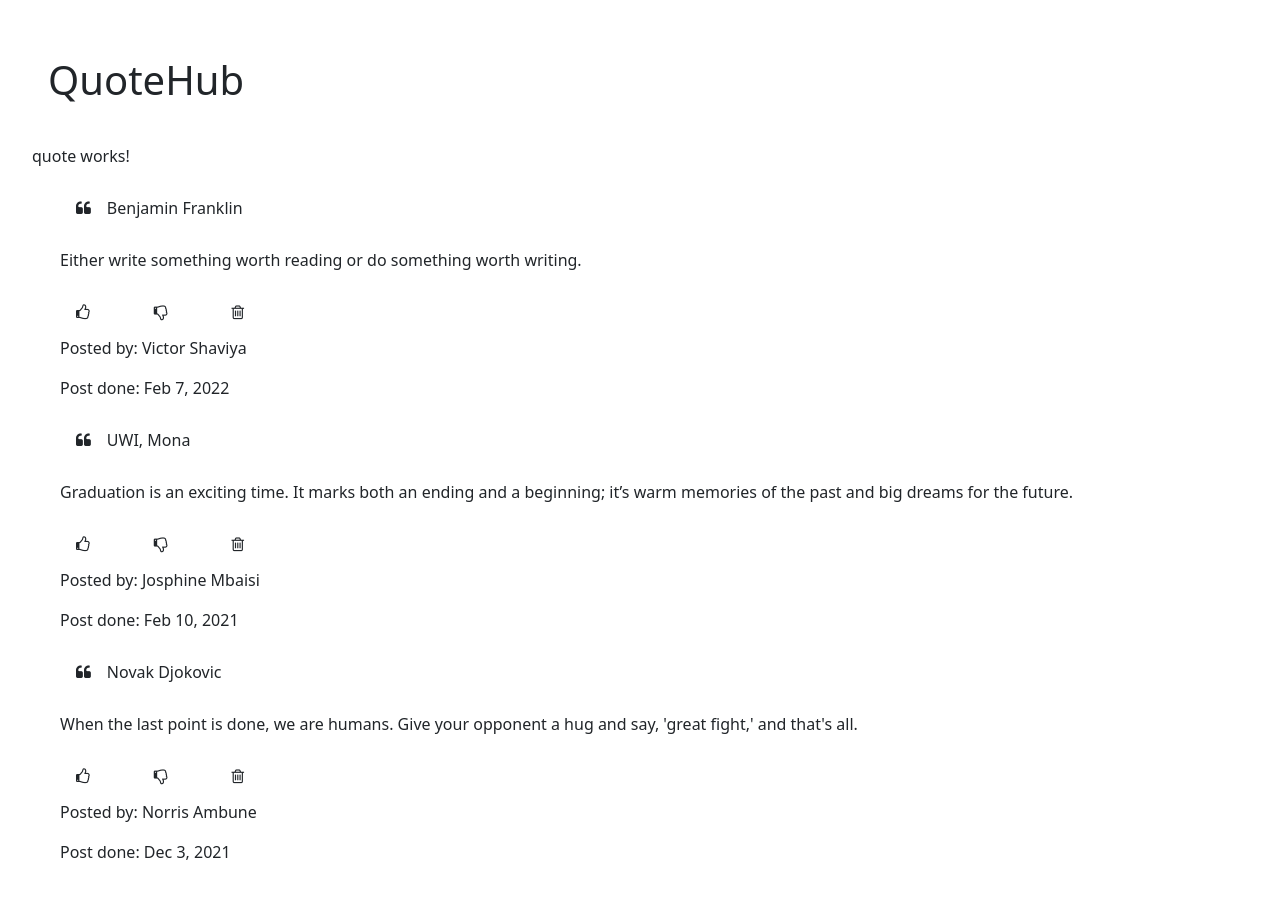
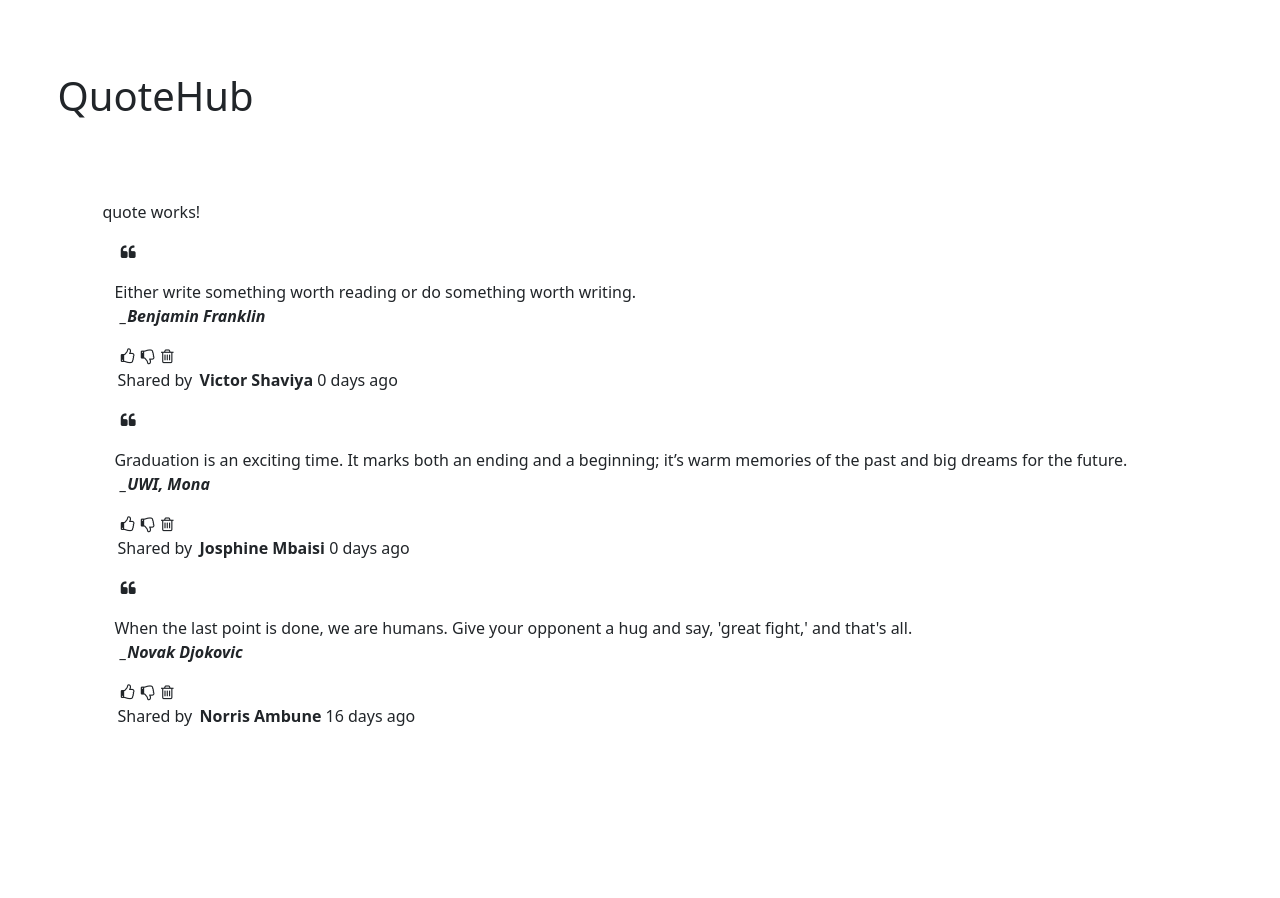
Before and after one commit to ShaviyaVictor/quote_hub, an Angular app: page / in a window 1280 px wide. Shown: the top 898 px of the page. After the commit the page ends 848 px from the top, so only its background shows below. Built offline with nearby package versions, Linux system fonts and the light colour scheme.

Commit message:
Define the logic for counting the days past in the pipe's .ts file.

```diff
--- a/src/app/app.module.ts
+++ b/src/app/app.module.ts
@@ -4,11 +4,13 @@ import { BrowserModule } from '@angular/platform-browser';
 import { AppRoutingModule } from './app-routing.module';
 import { AppComponent } from './app.component';
 import { QuoteComponent } from './quote/quote.component';
+import { DateCountPipe } from './pipes/date-count.pipe';
 
 @NgModule({
   declarations: [
     AppComponent,
-    QuoteComponent
+    QuoteComponent,
+    DateCountPipe
   ],
   imports: [
     BrowserModule,
--- a/src/app/pipes/date-count.pipe.ts
+++ b/src/app/pipes/date-count.pipe.ts
@@ -25,3 +25,6 @@ export class DateCountPipe implements PipeTransform {
   }
 
 }
+
+
+//  the logic above will help us count how many days have passed since the quote was shared on the platform
--- a/src/app/quote/quote.component.html
+++ b/src/app/quote/quote.component.html
@@ -1,18 +1,25 @@
+<body>
   <p>quote works!</p>
 
     <div class="allcontents container-fluid">
 
       <div class="row1" *ngFor="let quotes of quotes  let i = index">
-    <p><i class="fa fa-quote-left" aria-hidden="true"></i>{{quotes.author}}</p>
+        <p><i class="fa fa-quote-left" aria-hidden="true"></i></p>
 
-    <p>
-      {{ quotes.quote }}
-    </p>
+        <blockquote>
+          {{ quotes.quote }} <br>
+          <i><strong>_{{quotes.author}}</strong></i>
+        </blockquote>
+
+
 
         <span><i class="fa fa-thumbs-o-up" aria-hidden="true"></i></span><span><i class="fa fa-thumbs-o-down" aria-hidden="true"></i></span><span><i class="fa fa-trash-o" aria-hidden="true"></i></span>
 
-    <p>Posted by: {{ quotes.postBy }}</p>
-    <p>Post done: {{ quotes.postDate | date }}</p>
+        <p>
+           Shared by <strong>{{ quotes.postBy }}</strong> {{ quotes.postDate | dateCount }} days ago
+        </p>
+
       </div>
 
     </div>
+</body>
--- a/src/app/quote/quote.component.ts
+++ b/src/app/quote/quote.component.ts
@@ -1,4 +1,5 @@
 import { Component, OnInit } from '@angular/core';
+
 import { Quotes } from '../classes/quotes';
 
 @Component({
@@ -10,9 +11,9 @@ import { Quotes } from '../classes/quotes';
 export class QuoteComponent implements OnInit {
 
   quotes: Quotes[] = [
-    new Quotes (1, 'Either write something worth reading or do something worth writing.', 'Victor Shaviya', 'Benjamin Franklin', new Date(2022,1,7)),
-    new Quotes (2, 'Graduation is an exciting time. It marks both an ending and a beginning; it\’s warm memories of the past and big dreams for the future.', 'Josphine Mbaisi', 'UWI, Mona', new Date(2021,1,10)),
-    new Quotes (3, 'When the last point is done, we are humans. Give your opponent a hug and say, \'great fight,\' and that\'s all.', 'Norris Ambune', 'Novak Djokovic', new Date(2021,11,3))
+    new Quotes (1, 'Either write something worth reading or do something worth writing.', 'Victor Shaviya', 'Benjamin Franklin', new Date(2022,0,7)),
+    new Quotes (2, 'Graduation is an exciting time. It marks both an ending and a beginning; it\’s warm memories of the past and big dreams for the future.', 'Josphine Mbaisi', 'UWI, Mona', new Date(2022,1,10)),
+    new Quotes (3, 'When the last point is done, we are humans. Give your opponent a hug and say, \'great fight,\' and that\'s all.', 'Norris Ambune', 'Novak Djokovic', new Date(2021,11,22))
   ]
 
   constructor() { }
--- a/src/styles.css
+++ b/src/styles.css
@@ -2,6 +2,9 @@
 @import "~bootstrap/dist/css/bootstrap.min.css";
 @import "~font-awesome/css/font-awesome.min.css";
 
+body {
+  margin: 3rem;
+}
 * {
-  margin: 1rem;
+  margin-left: 0.2rem;
 }
```
Lines whose indentation alone changed are shown as unchanged.
